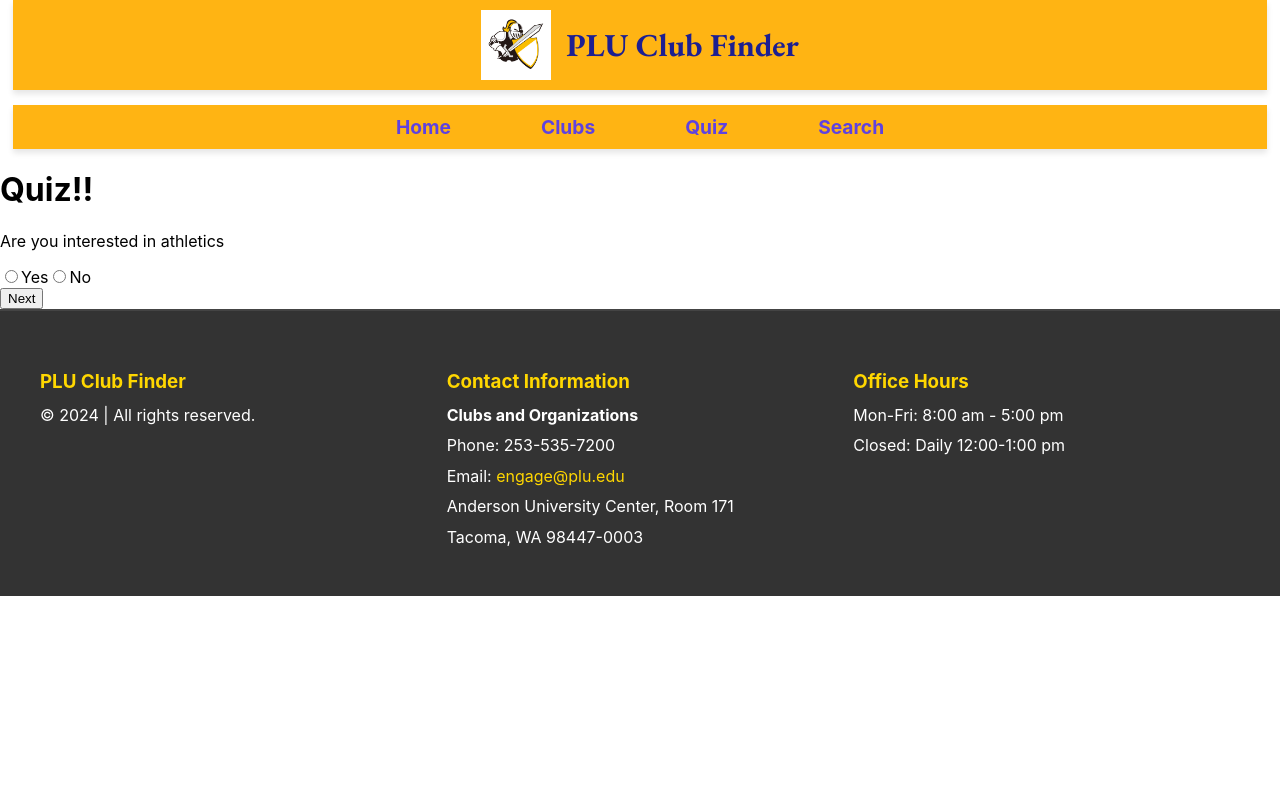
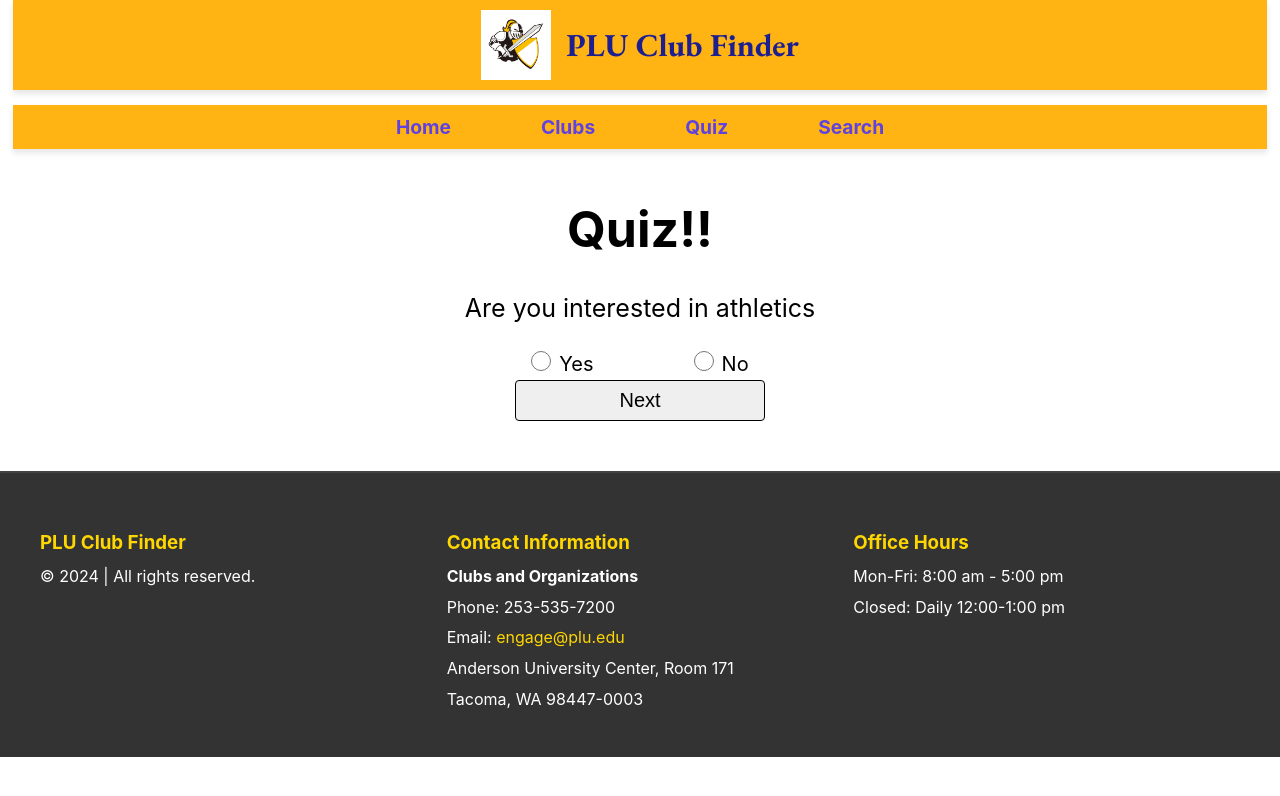
Before and after one commit to EyobaG/PLUClubFinder, a React (Create React App) app in the folder club-finder/: page /question in a window 1280 px wide. Shown: the top 796 px of the page. Built offline with nearby package versions, Linux system fonts and the light colour scheme; a web font is replaced by a local one.

Commit message:
added style to the quiz

```diff
--- a/club-finder/src/components/QuizQuestions.js
+++ b/club-finder/src/components/QuizQuestions.js
@@ -1,4 +1,5 @@
 import React, { useState } from "react";
+import '../style/QuizQuestions.css';
 
 function QuizQuestion() {
   // State to track the current question and answers
@@ -118,7 +119,7 @@
         setCurrentQuestion((prev) => prev + 2); // Skip to question 3
       } else if (currentQuestion === 5 && currentAnswer === "No") {
         setCurrentQuestion((prev) => prev + 3);
-      } else if (currentQuestion === 5 && currentAnswer == "Yes") {
+      } else if (currentQuestion === 5 && currentAnswer === "Yes") {
         if (answers['question-4'] && answers[`question-4`].includes("Music")) {
           setCurrentQuestion((prev) => prev + 1);
         } else {
@@ -172,7 +173,7 @@
   };
 
   return (
-    <div>
+    <div className="questions-page">
       <h1>Quiz!!</h1>
       {currentQuestion < questions.length ? (
         <div>
--- a/club-finder/src/style/QuizPage.css
+++ b/club-finder/src/style/QuizPage.css
@@ -1,6 +1,7 @@
 .quiz-page {
   text-align: center;
   margin-top: 50px;
+  margin-bottom: 50px;
 }
 
 .quiz-page h1 {
--- a/club-finder/src/style/QuizQuestions.css
+++ b/club-finder/src/style/QuizQuestions.css
@@ -1,4 +1,57 @@
-.quiz-page {
+.questions-page {
     text-align: center;
     margin-top: 50px;
+    margin-bottom: 50px;
 }
+
+.questions-page h1 {
+    font-size: 50px;
+
+}
+
+.questions-page p {
+    font-size: 25px;
+}
+
+.questions-page h3 {
+    font-size: 30px;
+}
+
+.questions-page input[type="radio"] {
+    position: relative;
+    width: 20px;
+    height: 20px;
+    border: 2px solid;
+    border-radius: 50%;
+    margin-right: 8px;
+    transition: all 0.3s ease;
+    margin-left: 50px;
+}
+
+.questions-page input[type="checkbox"] {
+    position: relative;
+    width: 20px;
+    height: 20px;
+    border: 2px solid;
+    border-radius: 4px;
+    margin-right: 8px;
+    cursor: pointer;
+    display: inline-block;
+    transition: all 0.3s ease;
+    margin-left: 30px;
+}
+
+.questions-page label {
+    font-size: 20px;
+    margin-right: 50px;
+}
+
+.questions-page button{
+    font-size: 20px;
+    box-sizing: border-box;
+    width: 250px;
+    padding: 8px;
+    margin-top: 4px;
+    border: 1px solid;
+    border-radius: 4px;
+}
```
